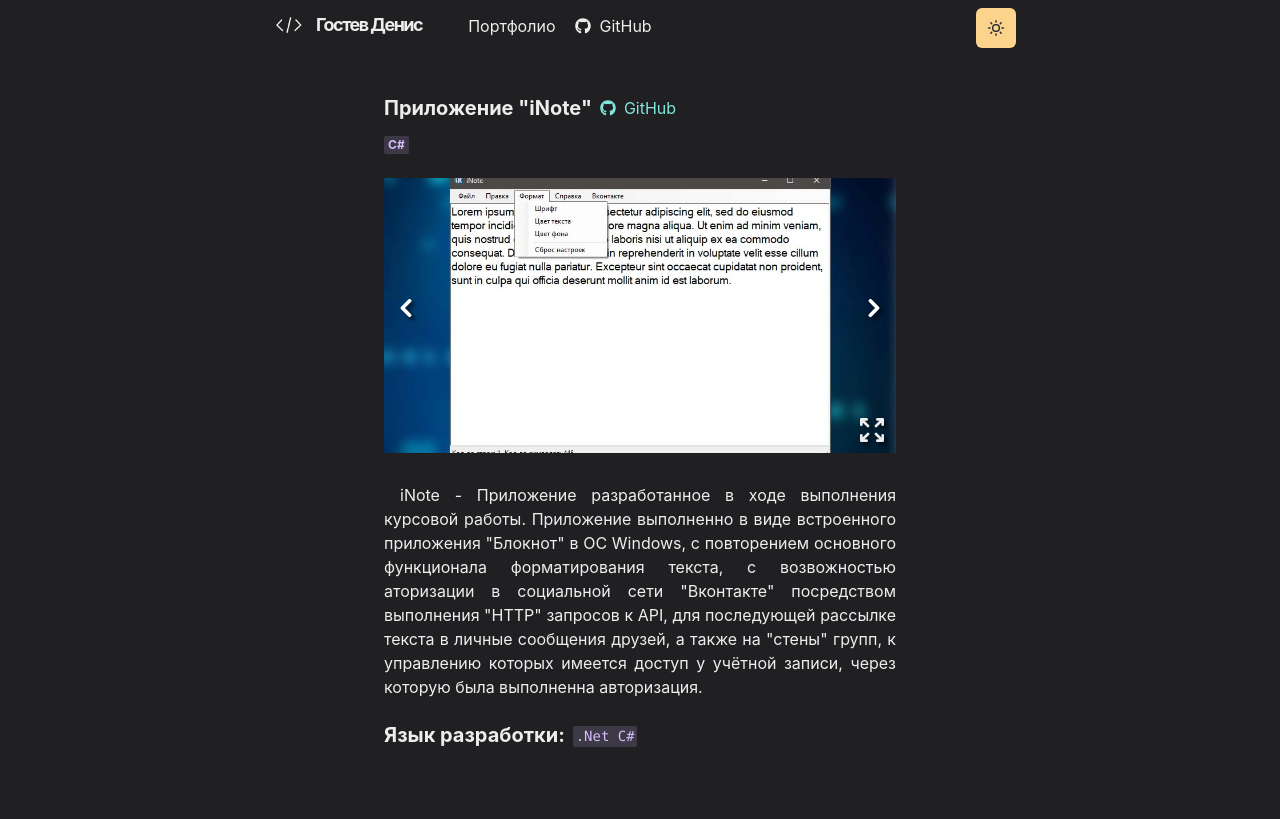
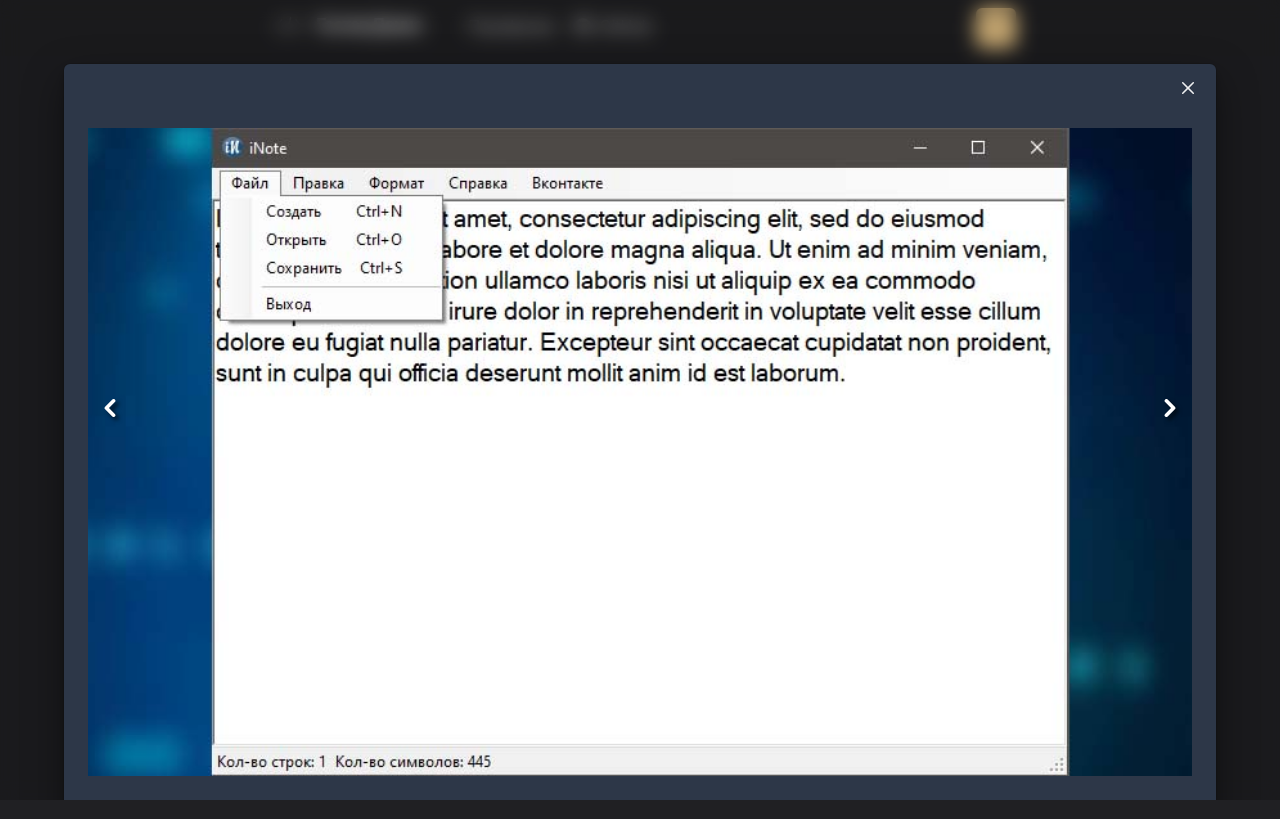
Before and after one commit to deniska69/gostev.site, a React (Create React App) app: page /portfolio/iNote in a window 1280 px wide. Both pictures are taken after a click on the icon 872 px from the left and 430 px from the top of the page. Built offline with nearby package versions, Linux system fonts and the light colour scheme.

Commit message:
Добавлено модальное окно для карусели изображений для просмотра скриншотов в проектах в увеличенном размере

```diff
--- a/src/components/Carousel.css
+++ b/src/components/Carousel.css
@@ -64,6 +64,7 @@
   height: 2rem;
   width: 2rem;
   cursor: pointer;
+  color: #fff;
 }
 
 ._btnFullSizeCarousel:hover {
--- a/src/components/Carousel.js
+++ b/src/components/Carousel.js
@@ -1,22 +1,20 @@
 import React, { useState, useEffect } from 'react';
 import { Box } from '@chakra-ui/react';
-//import { Image } from '@chakra-ui/react';
 import { useSwipeable } from 'react-swipeable';
 import './Carousel.css';
+import CarouselModal from './CarouselModal';
 
-// import ChevronLeftIcon from '../assets/chevron_left_icon.svg';
-// import ChevronRightIcon from '../assets/chevron_right_icon.svg';
-import { HiChevronLeft, HiChevronRight, HiOutlineArrowsExpand } from 'react-icons/hi';
+import { HiChevronLeft, HiChevronRight } from 'react-icons/hi';
 
-export const CarouselItem = ({ children, width }) => {
+export const CarouselItem = ({ children, width, height, maxHeight }) => {
   return (
-    <div className="carousel-item" style={{ width: width }}>
+    <div className="carousel-item" style={{ width: width, height: height, maxHeight: maxHeight }}>
       {children}
     </div>
   );
 };
 
-const Carousel = ({ children }) => {
+const Carousel = ({ children, title }) => {
   const [activeIndex, setActiveIndex] = useState(0);
 
   const updateIndex = newIndex => {
@@ -67,8 +65,10 @@ const Carousel = ({ children }) => {
             updateIndex(activeIndex + 1);
           }}
         />
+      </Box>
 
-        <HiOutlineArrowsExpand className="_btnFullSizeCarousel" />
+      <Box display={{ base: 'none', sm: 'flex' }}>
+        <CarouselModal title={title} children={children} />
       </Box>
     </Box>
   );
--- /dev/null
+++ b/src/components/CarouselModal.css
@@ -0,0 +1,14 @@
+.carousel-modal {
+  overflow: hidden;
+}
+
+.inner-modal {
+  white-space: nowrap;
+  transition: transform 0.7s;
+}
+
+.carousel-item-modal {
+  display: inline-flex;
+  align-items: center;
+  justify-content: center;
+}
--- /dev/null
+++ b/src/components/CarouselModal.js
@@ -0,0 +1,71 @@
+import React, { useState } from 'react';
+import { Box, Modal, ModalContent, ModalHeader, ModalCloseButton, ModalBody, ModalFooter, Button, ModalOverlay, useDisclosure } from '@chakra-ui/react';
+import { HiChevronLeft, HiChevronRight, HiOutlineArrowsExpand } from 'react-icons/hi';
+
+import './CarouselModal.css';
+
+function CarouselModal(props) {
+  const { isOpen, onOpen, onClose } = useDisclosure();
+
+  const [activeIndex, setActiveIndex] = useState(0);
+
+  const updateIndex = newIndex => {
+    if (newIndex < 0) {
+      newIndex = React.Children.count(props.children) - 1;
+    } else if (newIndex >= React.Children.count(props.children)) {
+      newIndex = 0;
+    }
+
+    setActiveIndex(newIndex);
+  };
+
+  return (
+    <Box>
+      <HiOutlineArrowsExpand
+        className="_btnFullSizeCarousel"
+        onClick={() => {
+          onOpen();
+        }}
+      />
+      <Modal size={'6xl'} isOpen={isOpen} onClose={onClose}>
+        <ModalOverlay bg="blackAlpha.300" backdropFilter="blur(10px)" />
+        <ModalContent>
+          <ModalHeader>{props.title}</ModalHeader>
+          <ModalCloseButton />
+          <ModalBody className="_modalBody">
+            <br />
+            <Box className="carousel-modal" position={'relative'}>
+              <div className="inner-modal" style={{ transform: `translateX(-${activeIndex * 100}%)` }}>
+                {React.Children.map(props.children, (child, index) => {
+                  return React.cloneElement(child, { width: '100%', height: (72 / 16) * 9 + 'rem', maxHeight: (72 / 16) * 9 + 'rem' });
+                })}
+              </div>
+              <Box display={{ base: 'none', sm: 'flex' }} className="indicators">
+                <HiChevronLeft
+                  className="_btnLeafLeftCarousel"
+                  onClick={() => {
+                    updateIndex(activeIndex - 1);
+                  }}
+                />
+
+                <HiChevronRight
+                  className="_btnLeafRightCarousel"
+                  onClick={() => {
+                    updateIndex(activeIndex + 1);
+                  }}
+                />
+              </Box>
+            </Box>
+          </ModalBody>
+          <ModalFooter>
+            <Button onClick={onClose} size="sm">
+              Закрыть
+            </Button>
+          </ModalFooter>
+        </ModalContent>
+      </Modal>
+    </Box>
+  );
+}
+
+export default CarouselModal;
```
